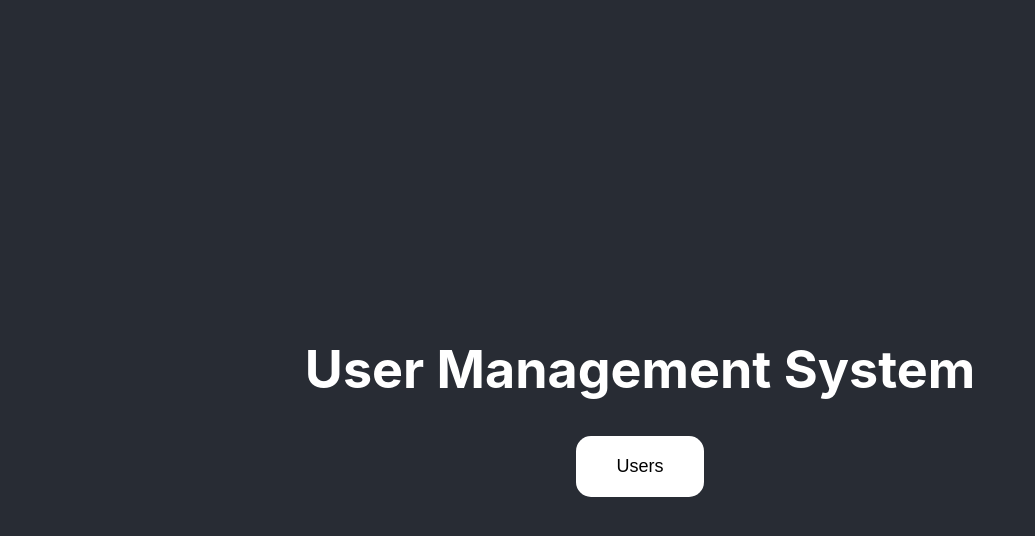
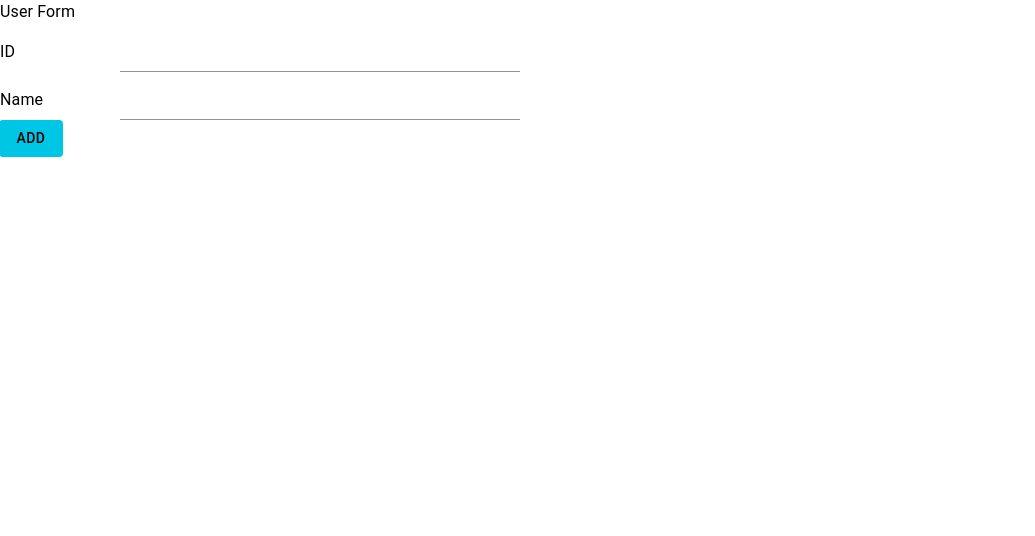
Before and after one commit to DishaKD/user_management_system, a React (Create React App) app: page /users in a window 1280 px wide. Shown: the top 536 px of the page, without its empty margins (0-1035 px from the left). Built offline with nearby package versions, Linux system fonts and the light colour scheme.

Commit message:
add MUI form

```diff
--- a/src/components/userForm.js
+++ b/src/components/userForm.js
@@ -1,4 +1,4 @@
-import { Grid, Input, Typography } from "@mui/material";
+import { Button, Grid, Input, Typography } from "@mui/material";
 import React from "react";
 
 const UserForm = (props) => {
@@ -18,7 +18,7 @@ const UserForm = (props) => {
         </Typography>
       </Grid>
 
-      <Grid>
+      <Grid item xs={12} sm={6} sx={{ display: "flex" }}>
         <Typography
           component={"label"}
           htmlFor="id"
@@ -41,6 +41,45 @@ const UserForm = (props) => {
           onChange={(e) => {}}
         />
       </Grid>
+      <Grid item xs={12} sm={6} sx={{ display: "flex" }}>
+        <Typography
+          component={"label"}
+          htmlFor="name"
+          sx={{
+            color: "#000000",
+            marginRight: "20px",
+            fontSize: "16px",
+            width: "100px",
+            display: "block",
+          }}
+        >
+          Name
+        </Typography>
+        <Input
+          type="text"
+          id="name"
+          name="name"
+          sx={{ width: "400px" }}
+          value={""}
+          onChange={(e) => {}}
+        />
+      </Grid>
+      <Button
+        sx={{
+          margin: "auto",
+          marginBottom: "20px",
+          backgroundColor: "#00c6e6",
+          color: "#000000",
+          marginLeft: "15px",
+          marginRight: "20px",
+          "&:hover": {
+            opacity: "0.7",
+            backgroundColor: "#00c6e6",
+          },
+        }}
+      >
+        Add
+      </Button>
     </Grid>
   );
 };
--- a/src/components/users.js
+++ b/src/components/users.js
@@ -1,5 +1,8 @@
 import React from "react";
+import UserForm from "./userForm";
 
-const Users = () => {};
+const Users = () => {
+  return <UserForm />;
+};
 
 export default Users;
--- a/src/index.js
+++ b/src/index.js
@@ -1,14 +1,19 @@
-import React from 'react';
-import ReactDOM from 'react-dom/client';
-import './index.css';
-import App from './App';
-import reportWebVitals from './reportWebVitals';
+import React from "react";
+import ReactDOM from "react-dom/client";
+import "./index.css";
+import App from "./App";
+import Users from "./components/users";
+import reportWebVitals from "./reportWebVitals";
+import { BrowserRouter, Routes, Route } from "react-router-dom";
 
-const root = ReactDOM.createRoot(document.getElementById('root'));
+const root = ReactDOM.createRoot(document.getElementById("root"));
 root.render(
-  <React.StrictMode>
-    <App />
-  </React.StrictMode>
+  <BrowserRouter>
+    <Routes>
+      <Route path="/" element={<App />} />
+      <Route path="/users" element={<Users />} />
+    </Routes>
+  </BrowserRouter>
 );
 
 // If you want to start measuring performance in your app, pass a function
```
